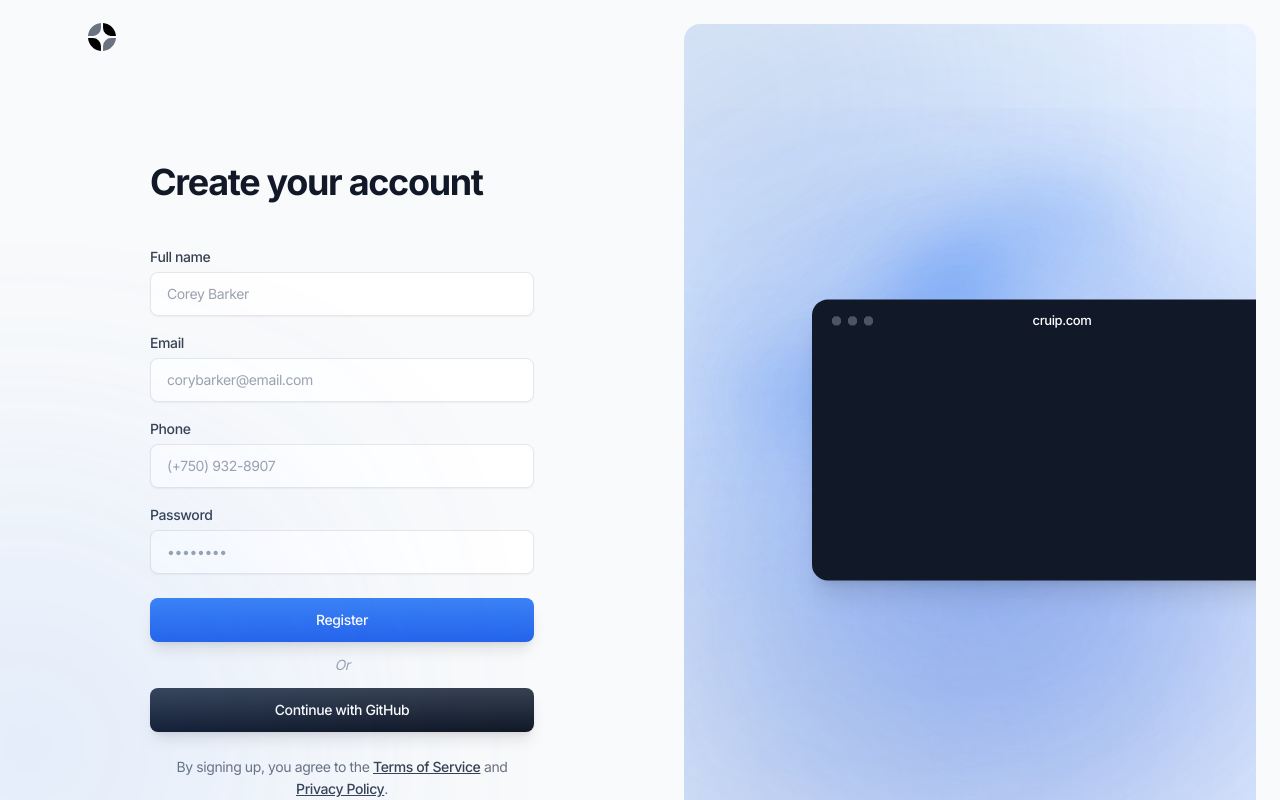
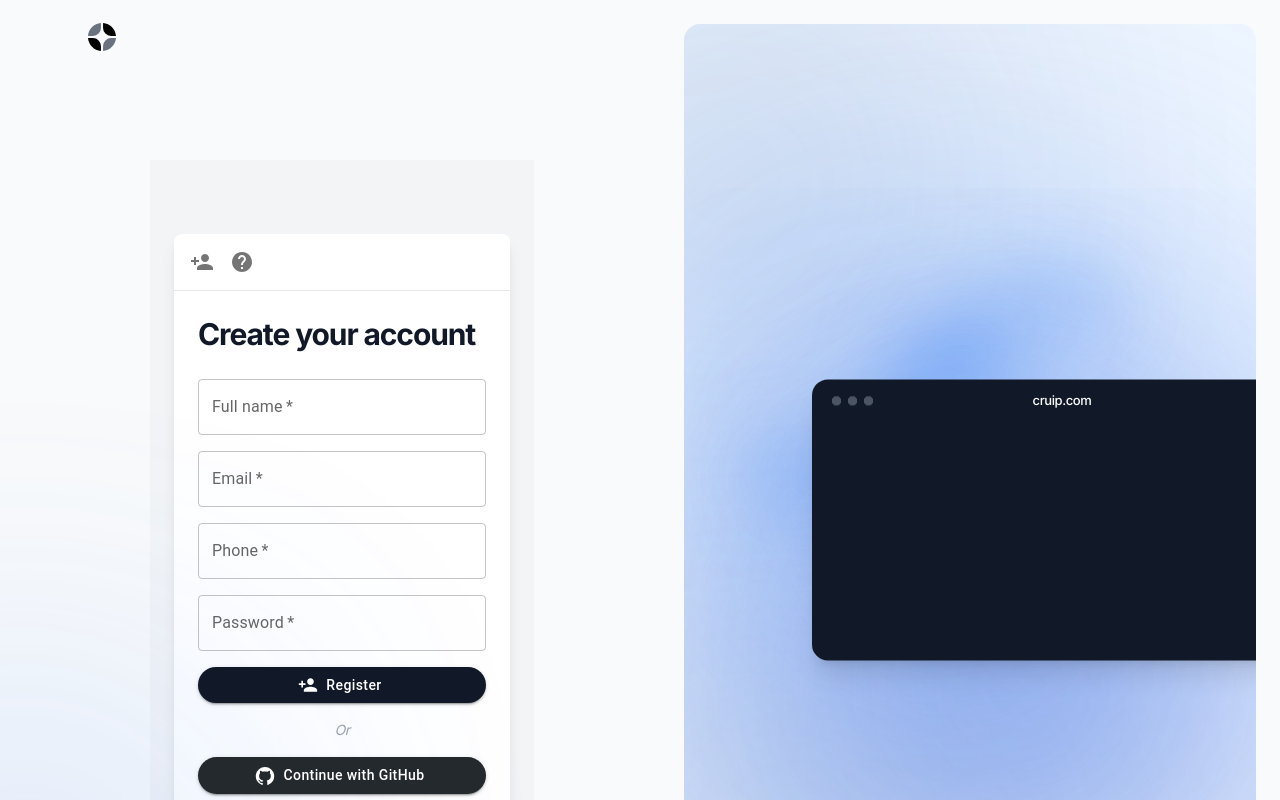
Before and after one commit to AnthonyCampos1234/Avisari, a Next.js app: page /signup in a window 1280 px wide. Shown: the top 800 px of the page. Built offline with nearby package versions, Linux system fonts and the light colour scheme.

Commit message:
more changes

```diff
--- a/app/(auth)/signin/page.tsx
+++ b/app/(auth)/signin/page.tsx
@@ -1,15 +1,21 @@
 "use client";
 
-import { useState } from "react";
+import { useState, useRef } from "react";
 import { signIn } from "next-auth/react";
 import { useRouter } from "next/navigation";
 import Link from "next/link";
+import { IconButton, Button, TextField } from '@mui/material';
+import LoginIcon from '@mui/icons-material/Login';
+import HelpIcon from '@mui/icons-material/Help';
+import { motion, AnimatePresence } from 'framer-motion';
 
 export default function SignIn() {
   const [email, setEmail] = useState("");
   const [password, setPassword] = useState("");
   const [error, setError] = useState("");
+  const [openPopover, setOpenPopover] = useState('');
   const router = useRouter();
+  const popoverRef = useRef<HTMLDivElement>(null);
 
   const handleSubmit = async (e: React.FormEvent) => {
     e.preventDefault();
@@ -24,70 +30,164 @@ export default function SignIn() {
     if (result?.error) {
       setError(result.error);
     } else {
-      router.push("/dashboard"); // Change this line
+      router.push("/dashboard");
+    }
+  };
+
+  const handlePopoverToggle = (popoverId: string) => {
+    setOpenPopover(prevState => prevState === popoverId ? '' : popoverId);
+  };
+
+  const popoverVariants = {
+    hidden: { opacity: 0, scale: 0.8, y: -20 },
+    visible: {
+      opacity: 1,
+      scale: 1,
+      y: 0,
+      transition: {
+        type: "spring",
+        stiffness: 300,
+        damping: 20
+      }
+    },
+    exit: {
+      opacity: 0,
+      scale: 0.8,
+      y: -20,
+      transition: {
+        duration: 0.2
+      }
     }
   };
 
   return (
-    <>
-      <div className="mb-10">
-        <h1 className="text-4xl font-bold">Sign in to your account</h1>
+    <div className="p-6 bg-gray-100 min-h-screen flex items-center justify-center">
+      <div className="max-w-md w-full bg-white rounded-lg shadow-lg overflow-hidden">
+        <div className="border-b border-gray-200 p-2 flex relative">
+          <IconButton onClick={() => handlePopoverToggle('signin')} className="rounded-full transition-all duration-300 hover:bg-gray-100">
+            <LoginIcon />
+          </IconButton>
+          <IconButton onClick={() => handlePopoverToggle('help')} className="rounded-full transition-all duration-300 hover:bg-gray-100">
+            <HelpIcon />
+          </IconButton>
+          <AnimatePresence>
+            {openPopover && (
+              <motion.div
+                ref={popoverRef}
+                initial="hidden"
+                animate="visible"
+                exit="exit"
+                variants={popoverVariants}
+                className="absolute top-full left-0 mt-2 bg-white rounded-lg shadow-lg z-20"
+              >
+                <PopoverContent type={openPopover} />
+              </motion.div>
+            )}
+          </AnimatePresence>
         </div>
-      {/* Form */}
-      <form onSubmit={handleSubmit}>
-        <div className="space-y-4">
-          <div>
-            <label
-              className="mb-1 block text-sm font-medium text-gray-700"
-              htmlFor="email"
+        <div className="p-6">
+          <motion.div
+            initial={{ opacity: 0, y: 20 }}
+            animate={{ opacity: 1, y: 0 }}
+            transition={{ duration: 0.5 }}
           >
-              Email
-            </label>
-            <input
-              id="email"
-              className="form-input w-full py-2"
+            <h1 className="text-3xl font-bold text-gray-900 mb-6">Sign in to your account</h1>
+            <form onSubmit={handleSubmit} className="space-y-4">
+              <TextField
+                label="Email"
+                variant="outlined"
+                fullWidth
                 type="email"
                 placeholder="corybarker@email.com"
                 required
                 value={email}
                 onChange={(e) => setEmail(e.target.value)}
               />
-          </div>
-          <div>
-            <label
-              className="mb-1 block text-sm font-medium text-gray-700"
-              htmlFor="password"
-            >
-              Password
-            </label>
-            <input
-              id="password"
-              className="form-input w-full py-2"
+              <TextField
+                label="Password"
+                variant="outlined"
+                fullWidth
                 type="password"
-              autoComplete="on"
+                autoComplete="current-password"
                 placeholder="••••••••"
                 required
                 value={password}
                 onChange={(e) => setPassword(e.target.value)}
               />
+              {error && (
+                <motion.p
+                  initial={{ opacity: 0 }}
+                  animate={{ opacity: 1 }}
+                  className="text-red-500 mt-2"
+                >
+                  {error}
+                </motion.p>
+              )}
+              <Button
+                type="submit"
+                variant="contained"
+                fullWidth
+                startIcon={<LoginIcon />}
+                sx={{
+                  backgroundColor: '#111827',
+                  '&:hover': {
+                    backgroundColor: '#374151',
+                  },
+                  borderRadius: '9999px',
+                  textTransform: 'none',
+                }}
+              >
+                Sign In
+              </Button>
+            </form>
+            <div className="mt-6 text-center">
+              <Link
+                className="text-sm text-gray-700 hover:text-gray-900 transition-colors duration-200"
+                href="/forgot-password"
+              >
+                Forgot password?
+              </Link>
+            </div>
+          </motion.div>
         </div>
       </div>
-        {error && <p className="text-red-500 mt-2">{error}</p>}
-        <div className="mt-6">
-          <button type="submit" className="btn w-full bg-gradient-to-t from-blue-600 to-blue-500 bg-[length:100%_100%] bg-[bottom] text-white shadow hover:bg-[length:100%_150%]">
-            Sign In
-          </button>
     </div>
-      </form>
-      {/* Bottom link */}
-      <div className="mt-6 text-center">
-        <Link
-          className="text-sm text-gray-700 underline hover:no-underline"
-          href="/forgot-password"
-        >
-          Forgot password
-        </Link>
-      </div>
-    </>
   );
 }
+
+function PopoverContent({ type }: { type: string }) {
+  const buttonStyle = {
+    backgroundColor: '#111827',
+    '&:hover': {
+      backgroundColor: '#374151',
+    },
+    borderRadius: '9999px',
+    textTransform: 'none',
+    color: 'white',
+  };
+
+  switch (type) {
+    case 'signin':
+      return (
+        <div className="p-4 w-64">
+          <h2 className="text-lg font-bold mb-2">Sign In</h2>
+          <p className="mb-4">Enter your credentials to access your account.</p>
+          <Button variant="contained" fullWidth sx={buttonStyle}>
+            Learn More
+          </Button>
+        </div>
+      );
+    case 'help':
+      return (
+        <div className="p-4 w-64">
+          <h2 className="text-lg font-bold mb-2">Need Help?</h2>
+          <p className="mb-4">Having trouble signing in? We're here to assist you.</p>
+          <Button href="/support" variant="contained" fullWidth sx={buttonStyle}>
+            Get Support
+          </Button>
+        </div>
+      );
+    default:
+      return null;
+  }
+}
--- a/app/(auth)/signup/page.tsx
+++ b/app/(auth)/signup/page.tsx
@@ -1,8 +1,14 @@
 "use client";
 
-import { useState } from "react";
+import { useState, useRef } from "react";
 import { useRouter } from "next/navigation";
 import { signIn } from "next-auth/react";
+import Link from "next/link";
+import { IconButton, Button, TextField } from '@mui/material';
+import PersonAddIcon from '@mui/icons-material/PersonAdd';
+import HelpIcon from '@mui/icons-material/Help';
+import GitHubIcon from '@mui/icons-material/GitHub';
+import { motion, AnimatePresence } from 'framer-motion';
 
 export default function SignUp() {
   const [name, setName] = useState("");
@@ -10,7 +16,9 @@ export default function SignUp() {
   const [phone, setPhone] = useState("");
   const [password, setPassword] = useState("");
   const [error, setError] = useState("");
+  const [openPopover, setOpenPopover] = useState('');
   const router = useRouter();
+  const popoverRef = useRef<HTMLDivElement>(null);
 
   const handleSubmit = async (e: React.FormEvent) => {
     e.preventDefault();
@@ -25,7 +33,6 @@ export default function SignUp() {
     });
 
     if (response.ok) {
-      // Sign in the user after successful sign-up
       const result = await signIn("credentials", {
         email,
         password,
@@ -35,7 +42,7 @@ export default function SignUp() {
       if (result?.error) {
         setError(result.error);
       } else {
-        router.push("/dashboard"); // Redirect to dashboard after sign-up and sign-in
+        router.push("/dashboard");
       }
     } else {
       const data = await response.json();
@@ -43,117 +50,206 @@ export default function SignUp() {
     }
   };
 
+  const handlePopoverToggle = (popoverId: string) => {
+    setOpenPopover(prevState => prevState === popoverId ? '' : popoverId);
+  };
+
+  const popoverVariants = {
+    hidden: { opacity: 0, scale: 0.8, y: -20 },
+    visible: {
+      opacity: 1,
+      scale: 1,
+      y: 0,
+      transition: {
+        type: "spring",
+        stiffness: 300,
+        damping: 20
+      }
+    },
+    exit: {
+      opacity: 0,
+      scale: 0.8,
+      y: -20,
+      transition: {
+        duration: 0.2
+      }
+    }
+  };
+
   return (
-    <>
-      <div className="mb-10">
-        <h1 className="text-4xl font-bold">Create your account</h1>
+    <div className="p-6 bg-gray-100 min-h-screen flex items-center justify-center">
+      <div className="max-w-md w-full bg-white rounded-lg shadow-lg overflow-hidden">
+        <div className="border-b border-gray-200 p-2 flex relative">
+          <IconButton onClick={() => handlePopoverToggle('signup')} className="rounded-full transition-all duration-300 hover:bg-gray-100">
+            <PersonAddIcon />
+          </IconButton>
+          <IconButton onClick={() => handlePopoverToggle('help')} className="rounded-full transition-all duration-300 hover:bg-gray-100">
+            <HelpIcon />
+          </IconButton>
+          <AnimatePresence>
+            {openPopover && (
+              <motion.div
+                ref={popoverRef}
+                initial="hidden"
+                animate="visible"
+                exit="exit"
+                variants={popoverVariants}
+                className="absolute top-full left-0 mt-2 bg-white rounded-lg shadow-lg z-20"
+              >
+                <PopoverContent type={openPopover} />
+              </motion.div>
+            )}
+          </AnimatePresence>
         </div>
-
-      <form onSubmit={handleSubmit}>
-        <div className="space-y-4">
-          <div>
-            <label
-              className="mb-1 block text-sm font-medium text-gray-700"
-              htmlFor="name"
+        <div className="p-6">
+          <motion.div
+            initial={{ opacity: 0, y: 20 }}
+            animate={{ opacity: 1, y: 0 }}
+            transition={{ duration: 0.5 }}
           >
-              Full name
-            </label>
-            <input
-              id="name"
-              className="form-input w-full py-2"
-              type="text"
+            <h1 className="text-3xl font-bold text-gray-900 mb-6">Create your account</h1>
+            <form onSubmit={handleSubmit} className="space-y-4">
+              <TextField
+                label="Full name"
+                variant="outlined"
+                fullWidth
                 placeholder="Corey Barker"
                 required
                 value={name}
                 onChange={(e) => setName(e.target.value)}
               />
-          </div>
-          <div>
-            <label
-              className="mb-1 block text-sm font-medium text-gray-700"
-              htmlFor="email"
-            >
-              Email
-            </label>
-            <input
-              id="email"
-              className="form-input w-full py-2"
+              <TextField
+                label="Email"
+                variant="outlined"
+                fullWidth
                 type="email"
                 placeholder="corybarker@email.com"
                 required
                 value={email}
                 onChange={(e) => setEmail(e.target.value)}
               />
-          </div>
-          <div>
-            <label
-              className="mb-1 block text-sm font-medium text-gray-700"
-              htmlFor="phone"
-            >
-              Phone
-            </label>
-            <input
-              id="phone"
-              className="form-input w-full py-2"
-              type="text"
+              <TextField
+                label="Phone"
+                variant="outlined"
+                fullWidth
                 placeholder="(+750) 932-8907"
                 required
                 value={phone}
                 onChange={(e) => setPhone(e.target.value)}
               />
-          </div>
-          <div>
-            <label
-              className="mb-1 block text-sm font-medium text-gray-700"
-              htmlFor="password"
-            >
-              Password
-            </label>
-            <input
-              id="password"
-              className="form-input w-full py-2"
+              <TextField
+                label="Password"
+                variant="outlined"
+                fullWidth
                 type="password"
-              autoComplete="on"
+                autoComplete="new-password"
                 placeholder="••••••••"
                 required
                 value={password}
                 onChange={(e) => setPassword(e.target.value)}
               />
-          </div>
-        </div>
-        <div className="mt-6 space-y-3">
-          <button type="submit" className="btn w-full bg-gradient-to-t from-blue-600 to-blue-500 bg-[length:100%_100%] bg-[bottom] text-white shadow hover:bg-[length:100%_150%]">
+              {error && (
+                <motion.p
+                  initial={{ opacity: 0 }}
+                  animate={{ opacity: 1 }}
+                  className="text-red-500 mt-2"
+                >
+                  {error}
+                </motion.p>
+              )}
+              <Button
+                type="submit"
+                variant="contained"
+                fullWidth
+                startIcon={<PersonAddIcon />}
+                sx={{
+                  backgroundColor: '#111827',
+                  '&:hover': {
+                    backgroundColor: '#374151',
+                  },
+                  borderRadius: '9999px',
+                  textTransform: 'none',
+                }}
+              >
                 Register
-          </button>
-          <div className="text-center text-sm italic text-gray-400">Or</div>
-          <button className="btn w-full bg-gradient-to-t from-gray-900 to-gray-700 bg-[length:100%_100%] bg-[bottom] text-white shadow hover:bg-[length:100%_150%]">
+              </Button>
+            </form>
+            <div className="mt-4 text-center text-sm italic text-gray-400">Or</div>
+            <Button
+              variant="contained"
+              fullWidth
+              startIcon={<GitHubIcon />}
+              sx={{
+                mt: 2,
+                backgroundColor: '#24292e',
+                '&:hover': {
+                  backgroundColor: '#555',
+                },
+                borderRadius: '9999px',
+                textTransform: 'none',
+              }}
+            >
               Continue with GitHub
-          </button>
-        </div>
-      </form>
-
-      {error && <p className="text-red-500 mt-2">{error}</p>}
-
-      {/* Bottom link */}
+            </Button>
             <div className="mt-6 text-center">
               <p className="text-sm text-gray-500">
                 By signing up, you agree to the{" "}
-          <a
-            className="whitespace-nowrap font-medium text-gray-700 underline hover:no-underline"
+                <Link
                   href="#0"
+                  className="font-medium text-gray-700 hover:text-gray-900 transition-colors duration-200"
                 >
                   Terms of Service
-          </a>{" "}
+                </Link>{" "}
                 and{" "}
-          <a
-            className="whitespace-nowrap font-medium text-gray-700 underline hover:no-underline"
+                <Link
                   href="#0"
+                  className="font-medium text-gray-700 hover:text-gray-900 transition-colors duration-200"
                 >
                   Privacy Policy
-          </a>
+                </Link>
                 .
               </p>
             </div>
-    </>
+          </motion.div>
+        </div>
+      </div>
+    </div>
   );
 }
+
+function PopoverContent({ type }: { type: string }) {
+  const buttonStyle = {
+    backgroundColor: '#111827',
+    '&:hover': {
+      backgroundColor: '#374151',
+    },
+    borderRadius: '9999px',
+    textTransform: 'none',
+    color: 'white',
+  };
+
+  switch (type) {
+    case 'signup':
+      return (
+        <div className="p-4 w-64">
+          <h2 className="text-lg font-bold mb-2">Sign Up</h2>
+          <p className="mb-4">Create your account to get started.</p>
+          <Button variant="contained" fullWidth sx={buttonStyle}>
+            Learn More
+          </Button>
+        </div>
+      );
+    case 'help':
+      return (
+        <div className="p-4 w-64">
+          <h2 className="text-lg font-bold mb-2">Need Help?</h2>
+          <p className="mb-4">Having trouble signing up? We're here to assist you.</p>
+          <Button href="/support" variant="contained" fullWidth sx={buttonStyle}>
+            Get Support
+          </Button>
+        </div>
+      );
+    default:
+      return null;
+  }
+}
```
Also changed, not shown: app/(default)/dashboard/page.tsx (+0 -25 lines), app/(default)/dashboard/profile/page.tsx (+0 -22 lines). Lines whose indentation alone changed are shown as unchanged.
